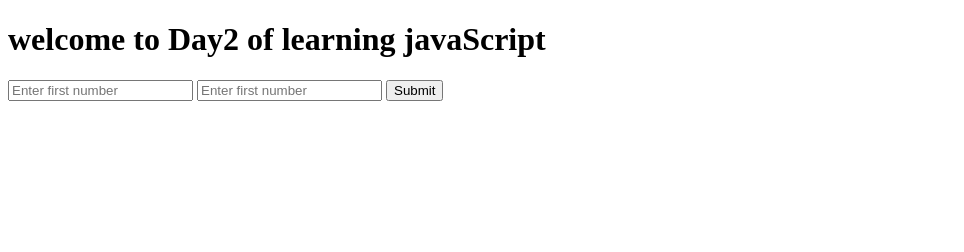
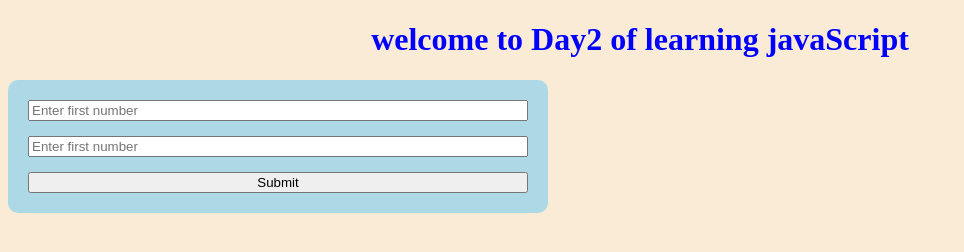
Before and after one commit to shashwat-81/javascript, a plain HTML site: page Day2/index.html in a window 1280 px wide. Shown: the whole page, without its empty margins (0-964 px from the left). Drawn offline with Linux system fonts and the light colour scheme.

Commit message:
added flex

```diff
--- a/Day2/index.html
+++ b/Day2/index.html
@@ -4,13 +4,16 @@
     <meta charset="UTF-8">
     <meta name="viewport" content="width=device-width, initial-scale=1.0">
     <title>Day2</title>
+    <link rel="stylesheet" href="style.css"/>
 </head>
 
 <body>
     <h1>welcome to Day2 of learning javaScript</h1>
-    <input type="number" id="input1" placeholder="Enter first number">
+    <div> <input type="number" id="input1" placeholder="Enter first number">
     <input type="number" id="input2" placeholder="Enter first number">
     <button onclick="calculate()">Submit</button>
+</div>
+
 </body>
 <script src="day2.js"></script>
 </html>
--- /dev/null
+++ b/Day2/style.css
@@ -0,0 +1,19 @@
+body{
+    background-color: antiquewhite;
+
+}
+h1{
+    color: blue;
+    text-align: center;
+}
+div{
+    background-color: lightblue;
+    width: 500px;
+    margin: 20 px auto;
+    padding: 20px;
+    box-shadow: 4px;
+    border-radius: 10px;
+    display: flex;
+    flex-direction: column;
+    gap: 15px;
+}
```
